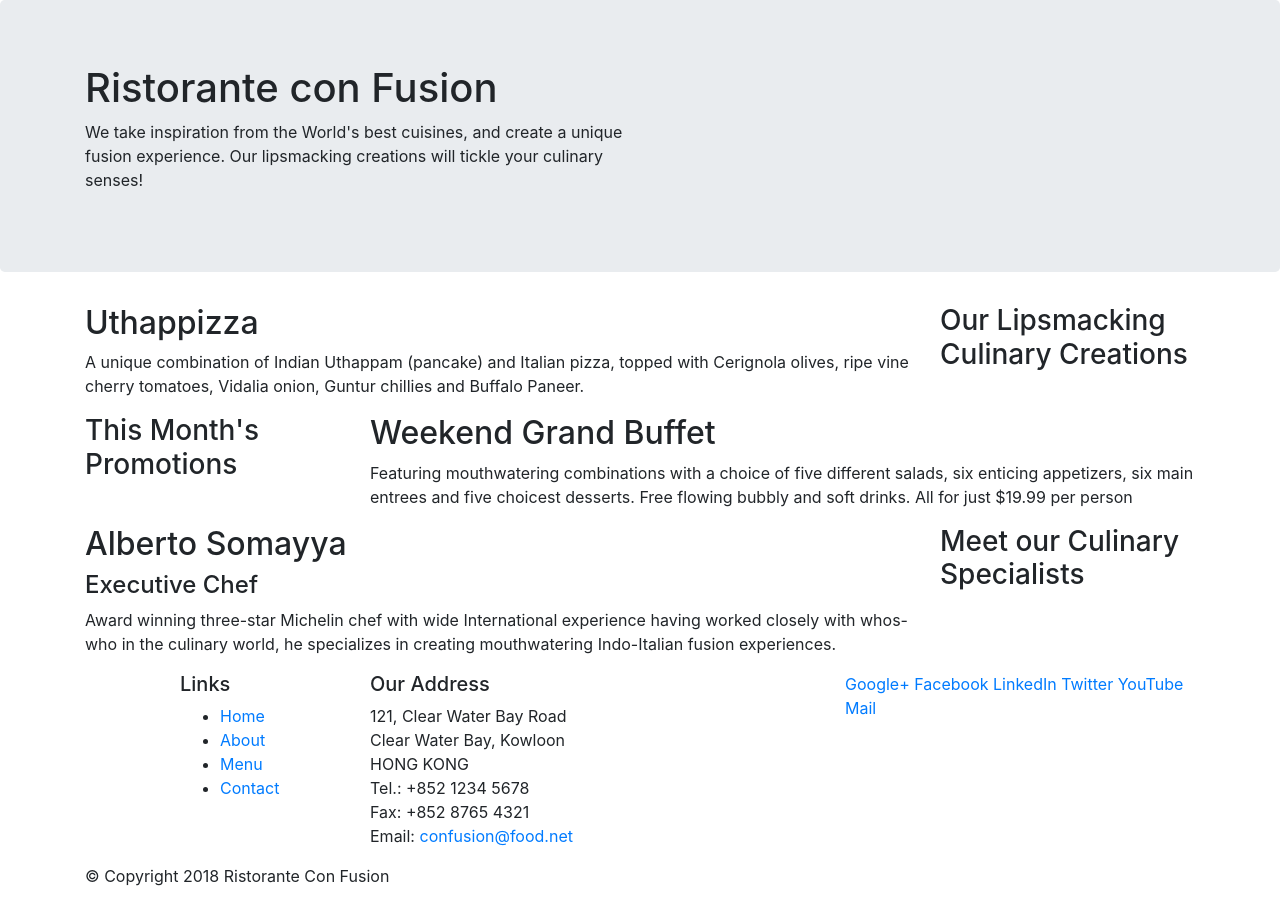
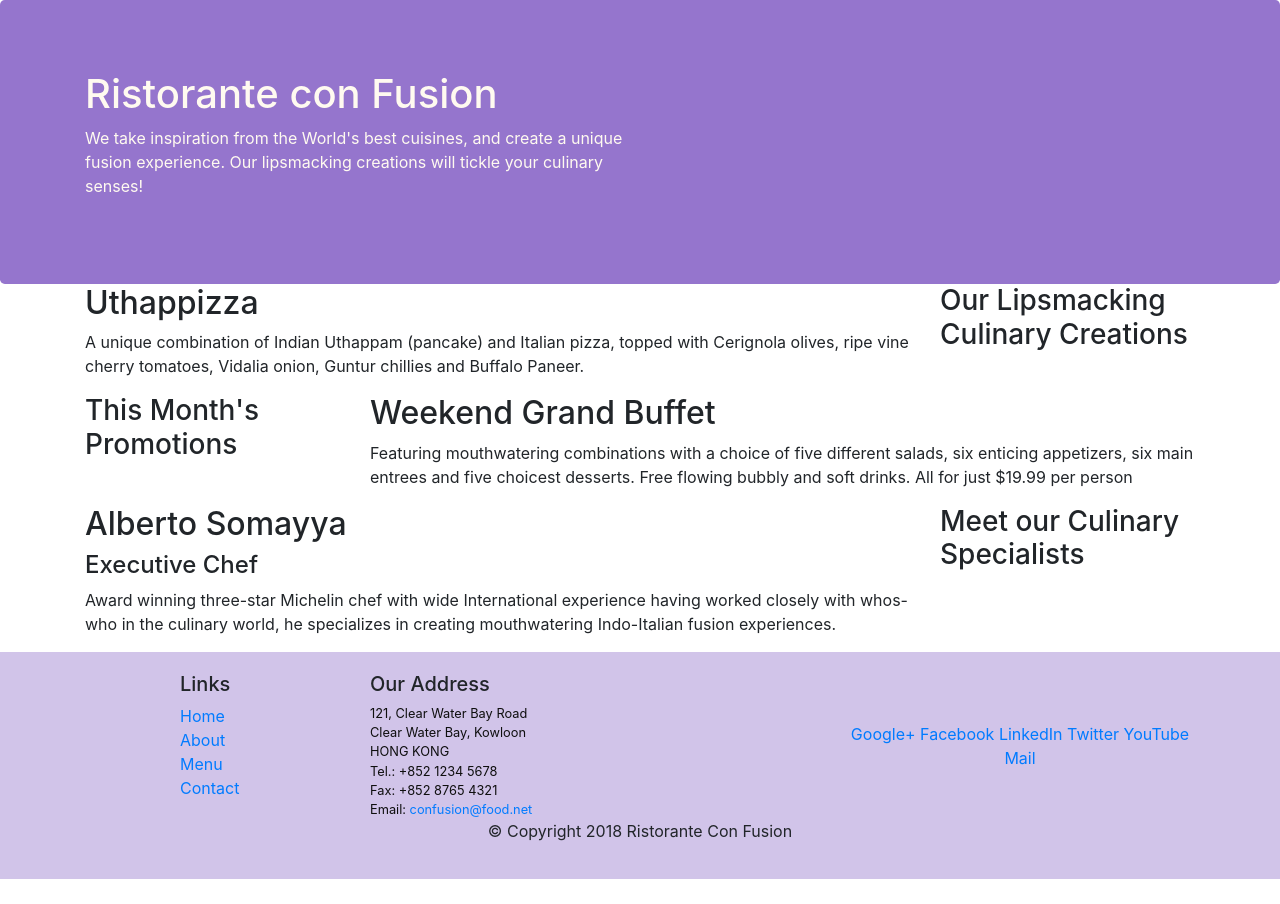
Before and after one commit to sumegh13/boot4, a website: page index.html in a window 1280 px wide. After the commit the page ends 879 px from the top, so only its background shows below. Drawn offline with nearby package versions, Linux system fonts and the light colour scheme.

Commit message:
Bootstrap Grid Part 2

```diff
--- /dev/null
+++ b/css/styles.css
@@ -0,0 +1,30 @@
+.row-header{
+    margin:0px auto;
+    padding:0px;
+}
+
+.row-content {
+    margin:0px auto;
+    padding: 50px 0px 50px 0px;
+    border-bottom: 1px ridge;
+    min-height:400px;
+}
+
+.footer{
+    background-color: #D1C4E9;
+    margin:0px auto;
+    padding: 20px 0px 20px 0px;
+}
+
+.jumbotron {
+    padding:70px 30px 70px 30px;
+    margin:0px auto;
+    background: #9575CD ;
+    color:floralwhite;
+}
+
+address{
+    font-size:80%;
+    margin:0px;
+    color:#0f0f0f;
+}
--- a/index.html
+++ b/index.html
@@ -9,6 +9,7 @@
 
     <!-- Bootstrap CSS -->
     <link rel="stylesheet" href="node_modules/bootstrap/dist/css/bootstrap.min.css">
+    <link href="css/styles.css" rel="stylesheet">
     <title>Ristorante Con Fusion</title>
 </head>
 
@@ -16,7 +17,7 @@
 
     <header class="jumbotron">
         <div class="container">
-            <div class="row">
+            <div class="row" class="row row-header">
                 <div class="col-12 col-sm-6">
                     <h1>Ristorante con Fusion</h1>
                     <p>We take inspiration from the World's best cuisines, and create a unique fusion experience. Our lipsmacking creations will tickle your culinary senses!</p>
@@ -28,7 +29,7 @@
     </header>
 
     <div  class="container">
-        <div class="row">
+        <div class="row"  class="row row-content  align-items-center">
             <div class="col-12 col-sm-4 order-sm-last col-md-3">
                 <h3>Our Lipsmacking Culinary Creations</h3>
             </div>
@@ -39,7 +40,7 @@
         </div>
 
 
-        <div class="row">
+        <div class="row" class="row row-content  align-items-center">
             <div  class="col-12 col-sm-4 col-md-3">
                 <h3>This Month's Promotions</h3>
             </div>
@@ -49,7 +50,7 @@
             </div>
         </div>
 
-        <div class="row">
+        <div class="row" class="row row-content  align-items-center">
             <div  class="col-12 col-sm-4 order-sm-last col-md-3">
                 <h3>Meet our Culinary Specialists</h3>
             </div>
@@ -61,12 +62,12 @@
         </div>
     </div>
 
-    <footer>
+    <footer  class="footer">
         <div class="container">
             <div class="row">
                 <div class="col-4 offset-1 col-sm-2">
                     <h5>Links</h5>
-                    <ul>
+                    <ul  class="list-unstyled">
                         <li><a href="#">Home</a></li>
                         <li><a href="#">About</a></li>
                         <li><a href="#">Menu</a></li>
@@ -84,8 +85,8 @@
 		              Email: <a href="mailto:confusion@food.net">confusion@food.net</a>
 		           </address>
                 </div>
-                <div class="col-12 col-sm-4">
-                    <div>
+                <div class="col-12 col-sm-4 align-self-center">
+                    <div class="text-center">
                         <a href="http://google.com/+">Google+</a>
                         <a href="http://www.facebook.com/profile.php?id=">Facebook</a>
                         <a href="http://www.linkedin.com/in/">LinkedIn</a>
@@ -95,7 +96,7 @@
                     </div>
                 </div>
            </div>
-           <div  class="row">
+           <div  class="row justify-content-center">
                 <div  class="col-auto">
                     <p>© Copyright 2018 Ristorante Con Fusion</p>
                 </div>
```
